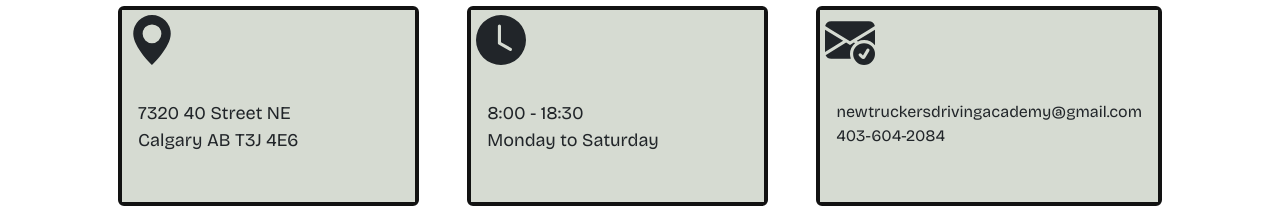
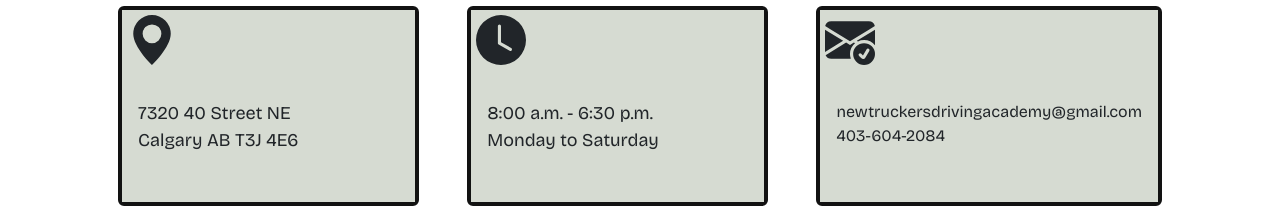
Before and after one commit to Manas273/DrivingSchool, a Next.js app: page / in a window 1280 px wide. Shown: the part 734-952 px from the top of the page. Built offline with nearby package versions, Linux system fonts and the light colour scheme; a web font is replaced by a local one.

Commit message:
Bugs fixed

```diff
--- a/app/page.tsx
+++ b/app/page.tsx
@@ -46,7 +46,7 @@ const App = () => {
                 </svg>
               </div>
               <div className='card-body card2'>
-                8:00 - 18:30
+                8:00 a.m. - 6:30 p.m.
                 <br></br>
                 Monday to Saturday
               </div>
```
